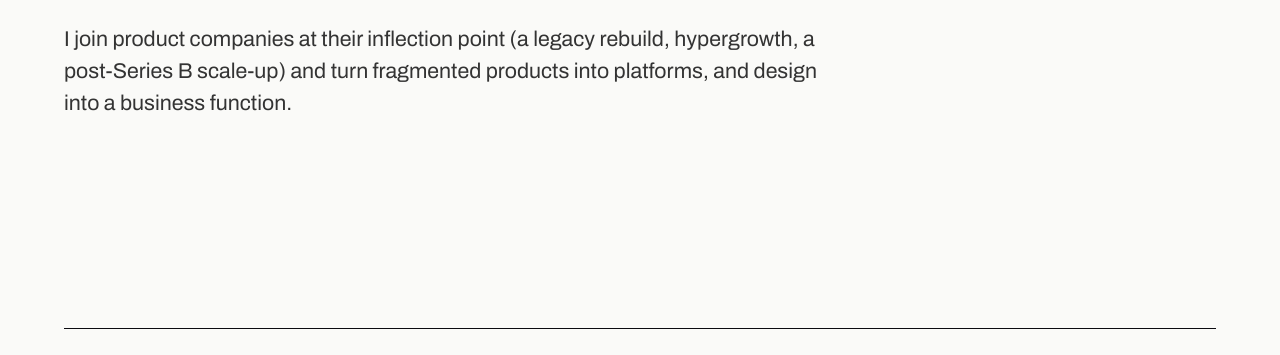
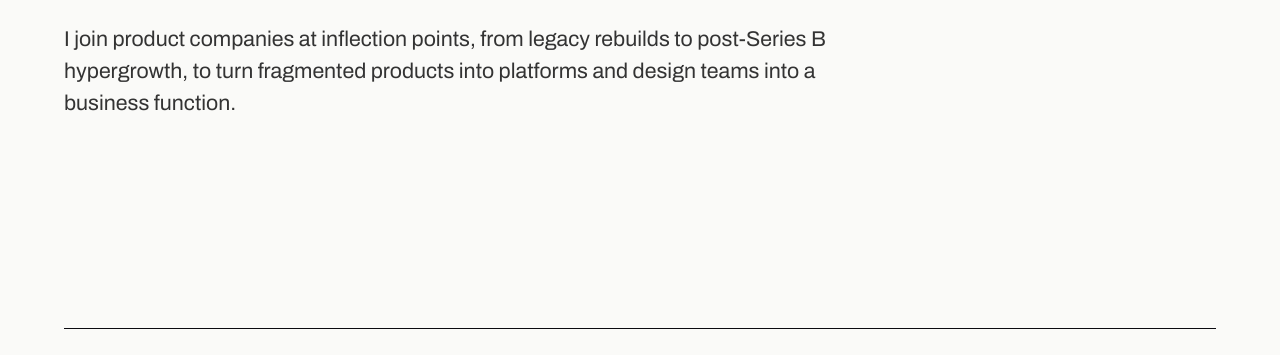
Before and after one commit to gregoryrabbit/my-site, a plain HTML site: page index.html in a window 1280 px wide. Shown: the part 445-800 px from the top of the page. Drawn offline with Linux system fonts and the light colour scheme.

Commit message:
Rewrite homepage hero intro
Co-Authored-By: Claude Opus 5.5 <noreply@anthropic.com>

```diff
--- a/index.html
+++ b/index.html
@@ -19,7 +19,7 @@
   <section class="hero">
     <span class="eyebrow">Design &amp; product leader · London</span>
     <h1 aria-label="Hired for change, not maintenance."><span class="line" aria-hidden="true"><span>Hired for change,</span></span><span class="line" aria-hidden="true"><span>not maintenance.</span></span></h1>
-    <p class="blurb">I join product companies at their inflection point (a legacy rebuild, hypergrowth, a post-Series B scale-up) and turn fragmented products into platforms, and design into a business function.</p>
+    <p class="blurb">I join product companies at inflection points, from legacy rebuilds to post-Series B hypergrowth, to turn fragmented products into platforms and design teams into a business function.</p>
   </section>
 
   <section class="home-section" id="work">
```
